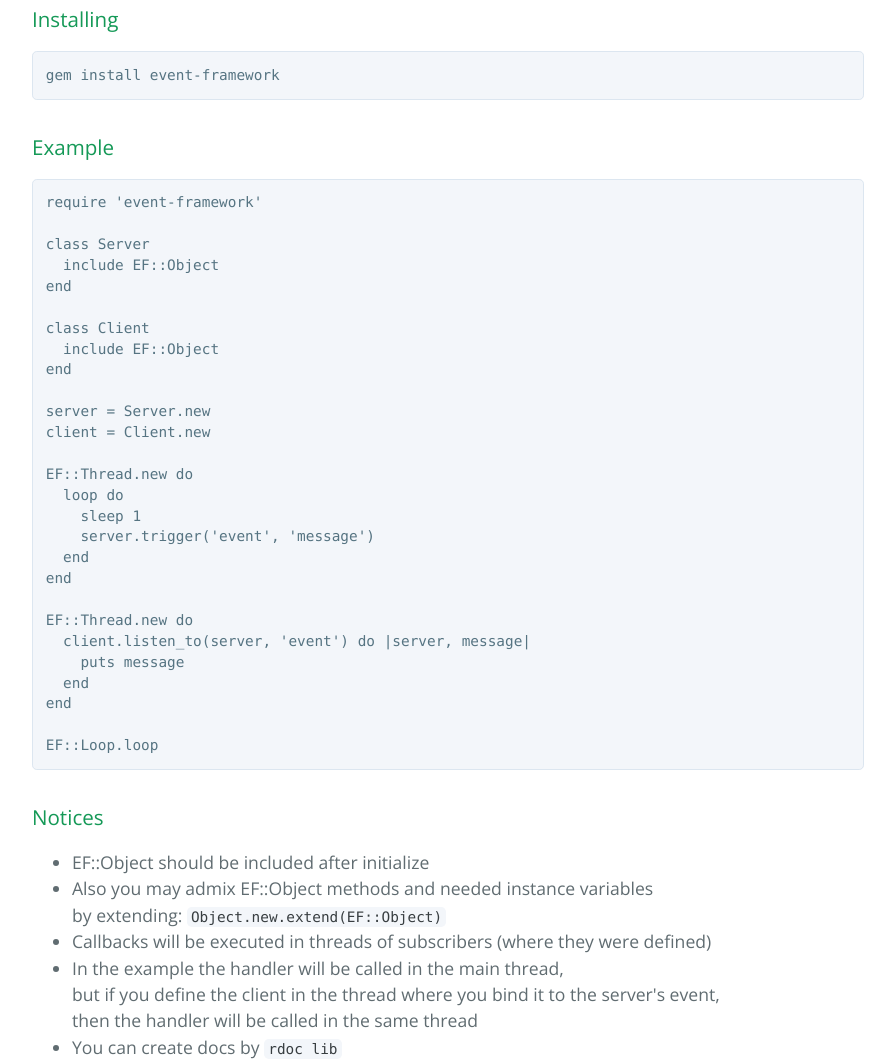
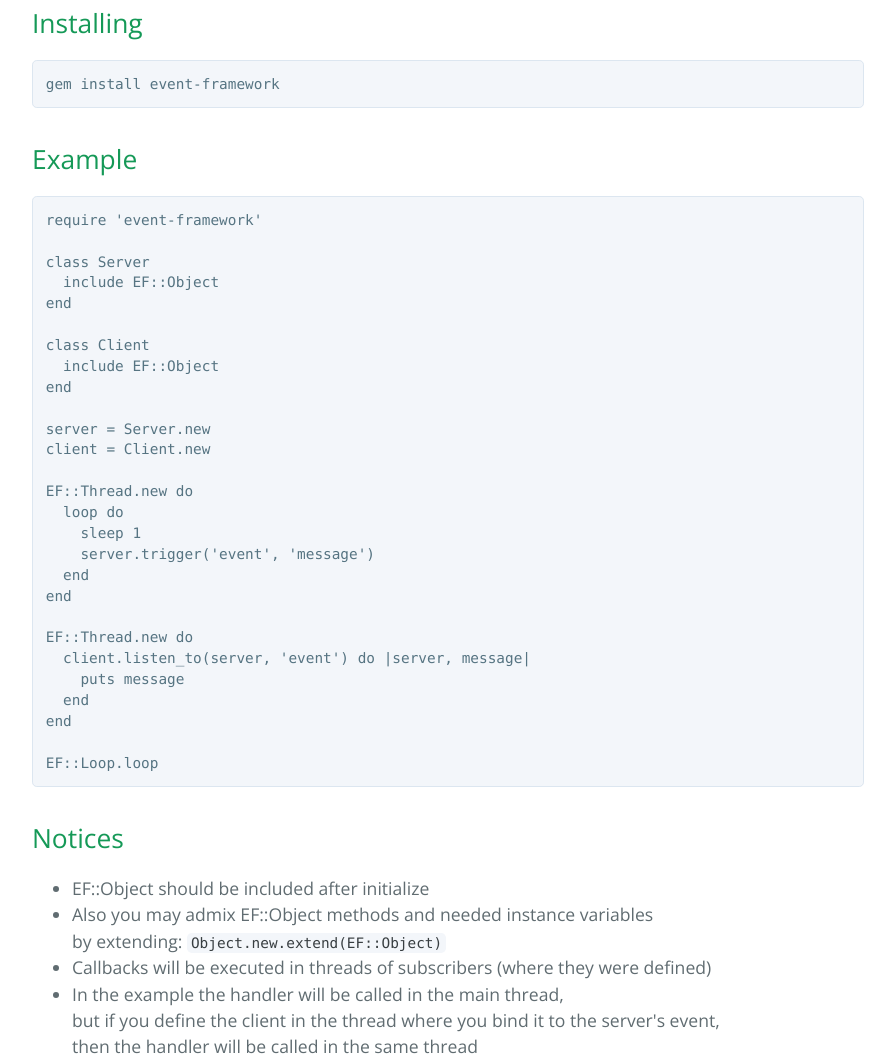
Before and after one commit to speranskydanil/ruby-event-framework, a plain HTML site: page index.html in a window 1280 px wide. Shown: the part 539-1598 px from the top of the page, without its empty margins (192-1087 px from the left). Drawn offline with nearby package versions, Linux system fonts and the light colour scheme.

```diff
--- a/index.html
+++ b/index.html
@@ -24,14 +24,14 @@
 
 <p>Event Framework is a minimalistic library providing publish–subscribe pattern.</p>
 
-<h3>
-<a id="installing" class="anchor" href="#installing" aria-hidden="true"><span class="octicon octicon-link"></span></a>Installing</h3>
+<h2>
+<a id="installing" class="anchor" href="#installing" aria-hidden="true"><span class="octicon octicon-link"></span></a>Installing</h2>
 
 <pre><code>gem install event-framework
 </code></pre>
 
-<h3>
-<a id="example" class="anchor" href="#example" aria-hidden="true"><span class="octicon octicon-link"></span></a>Example</h3>
+<h2>
+<a id="example" class="anchor" href="#example" aria-hidden="true"><span class="octicon octicon-link"></span></a>Example</h2>
 
 <pre><code>require 'event-framework'
 
@@ -62,8 +62,8 @@
 EF::Loop.loop
 </code></pre>
 
-<h3>
-<a id="notices" class="anchor" href="#notices" aria-hidden="true"><span class="octicon octicon-link"></span></a>Notices</h3>
+<h2>
+<a id="notices" class="anchor" href="#notices" aria-hidden="true"><span class="octicon octicon-link"></span></a>Notices</h2>
 
 <ul>
 <li>EF::Object should be included after initialize</li>
```
Also changed, not shown: params.json (+1 -1 lines).
